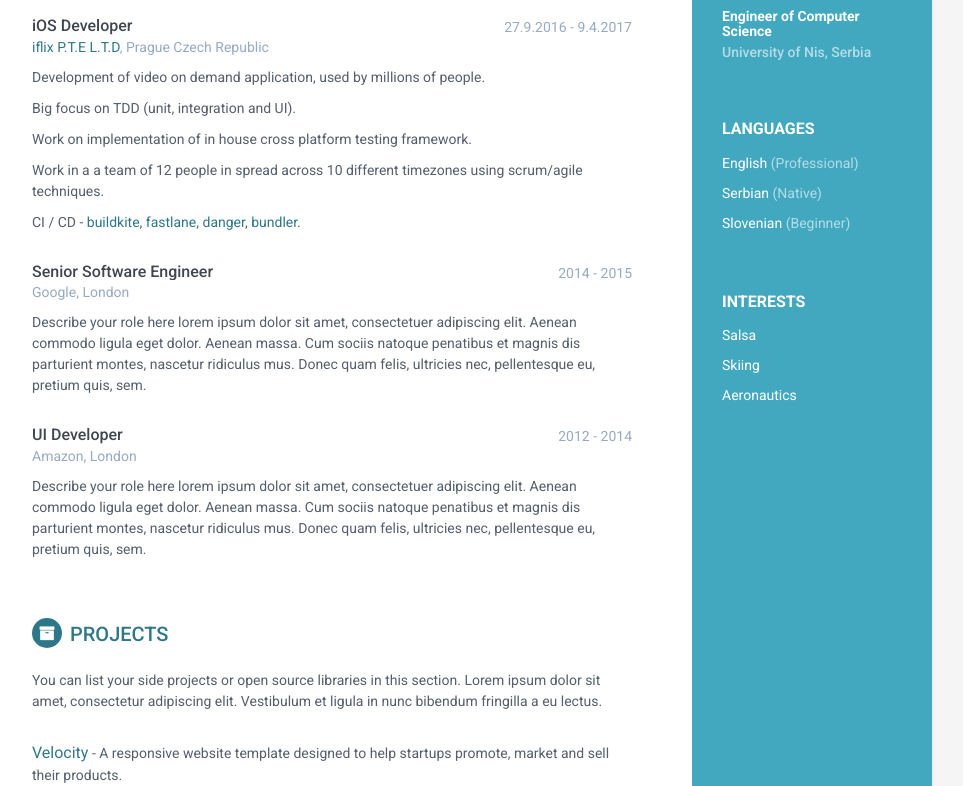
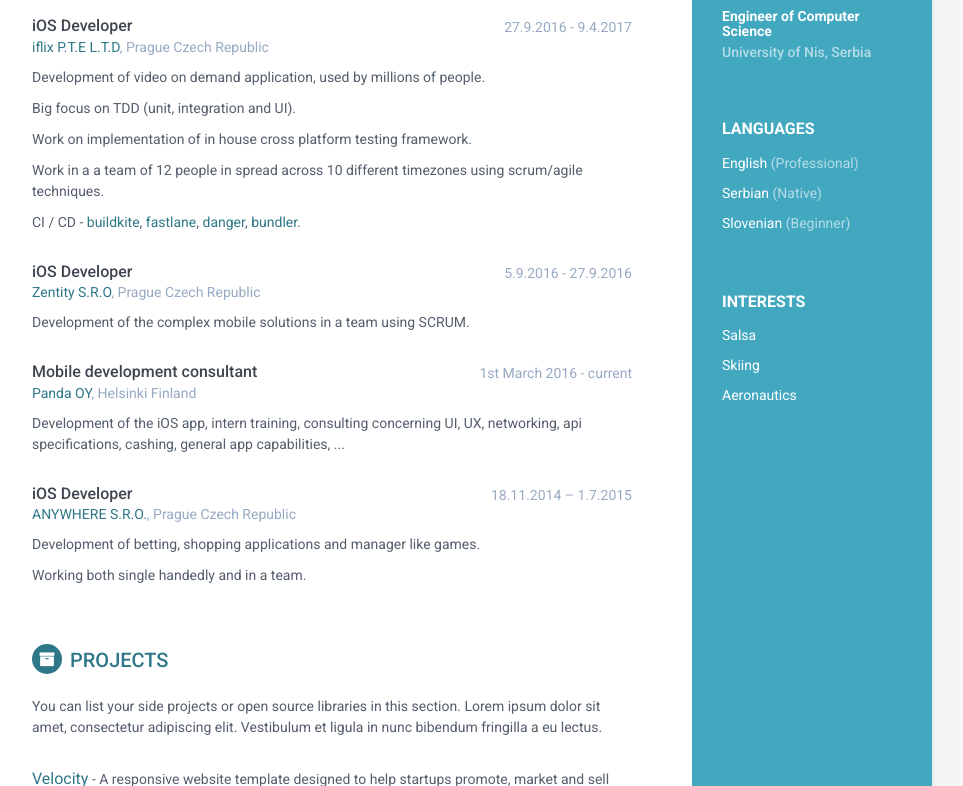
Before and after one commit to borisBarac/borisbarac.github.io, a plain HTML site: page index.html in a window 1280 px wide. Shown: the part 482-1268 px from the top of the page, without its empty margins (188-1151 px from the left). Drawn offline with Linux system fonts and the light colour scheme.

Commit message:
Zen, panda, anywhere added

```diff
--- a/index.html
+++ b/index.html
@@ -135,26 +135,40 @@
                 <div class="item">
                     <div class="meta">
                         <div class="upper-row">
-                            <h3 class="job-title">Senior Software Engineer</h3>
-                            <div class="time">2014 - 2015</div>
+                            <h3 class="job-title">iOS Developer</h3>
+                            <div class="time">5.9.2016 - 27.9.2016</div>
                         </div><!--//upper-row-->
-                        <div class="company">Google, London</div>
+                        <div class="company"><a href="http://zentity.com/" target="_blank">Zentity S.R.O</a>, Prague Czech Republic</div>
                     </div><!--//meta-->
                     <div class="details">
-                        <p>Describe your role here lorem ipsum dolor sit amet, consectetuer adipiscing elit. Aenean commodo ligula eget dolor. Aenean massa. Cum sociis natoque penatibus et magnis dis parturient montes, nascetur ridiculus mus. Donec quam felis, ultricies nec, pellentesque eu, pretium quis, sem.</p>
+                        <p>Development of the complex mobile solutions in a team using SCRUM.</p>
                     </div><!--//details-->
                 </div><!--//item-->
 
                 <div class="item">
                     <div class="meta">
                         <div class="upper-row">
-                            <h3 class="job-title">UI Developer</h3>
-                            <div class="time">2012 - 2014</div>
+                            <h3 class="job-title">Mobile development consultant</h3>
+                            <div class="time">1st March 2016 - current</div>
                         </div><!--//upper-row-->
-                        <div class="company">Amazon, London</div>
+                        <div class="company"><a href="https://panda-training.com" target="_blank">Panda OY</a>, Helsinki Finland</div>
                     </div><!--//meta-->
                     <div class="details">
-                        <p>Describe your role here lorem ipsum dolor sit amet, consectetuer adipiscing elit. Aenean commodo ligula eget dolor. Aenean massa. Cum sociis natoque penatibus et magnis dis parturient montes, nascetur ridiculus mus. Donec quam felis, ultricies nec, pellentesque eu, pretium quis, sem.</p>
+                        <p>Development of the iOS app, intern training, consulting concerning UI, UX, networking, api specifications, cashing, general app capabilities, ...</p>
+                    </div><!--//details-->
+                </div><!--//item-->
+
+                <div class="item">
+                    <div class="meta">
+                        <div class="upper-row">
+                            <h3 class="job-title">iOS Developer</h3>
+                            <div class="time">18.11.2014 – 1.7.2015</div>
+                        </div><!--//upper-row-->
+                        <div class="company"><a href="https://www.anywhere.cz" target="_blank">ANYWHERE S.R.O.</a>, Prague Czech Republic</div>
+                    </div><!--//meta-->
+                    <div class="details">
+                        <p>Development of betting, shopping applications and manager like games.</p>
+                        <p>Working both single handedly and in a team.</p>
                     </div><!--//details-->
                 </div><!--//item-->
 
```
